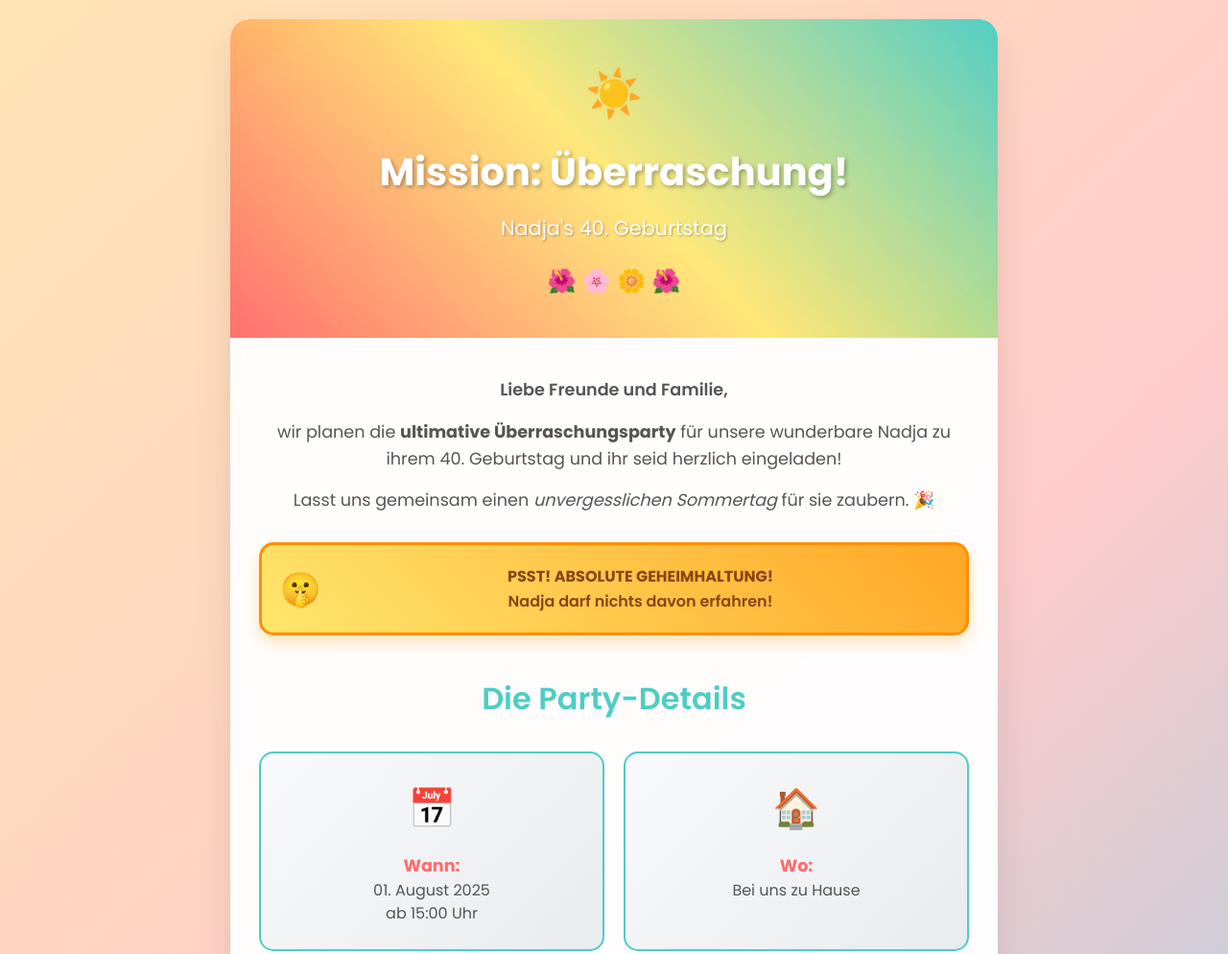
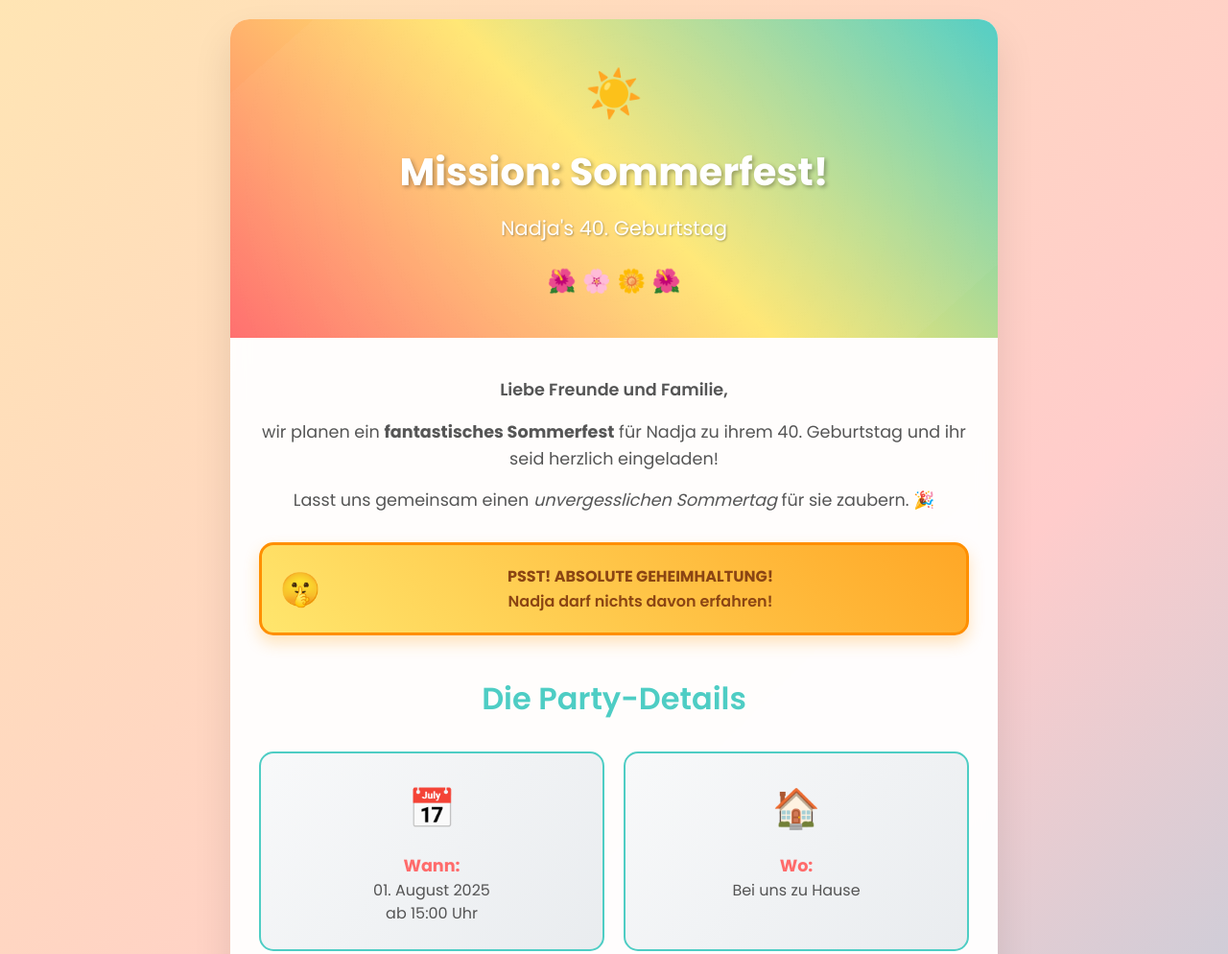
Before and after one commit to davivri/Einladung, a plain HTML site: page index.html in a window 1280 px wide. Shown: the top 994 px of the page at 96% size. Drawn offline with Linux system fonts and the light colour scheme.

Commit message:
Update index.html

```diff
--- a/index.html
+++ b/index.html
@@ -12,7 +12,7 @@
         <!-- Header Section -->
         <header class="header">
             <div class="sun-decoration">☀️</div>
-            <h1 class="main-title">Mission: Überraschung!</h1>
+            <h1 class="main-title">Mission: Sommerfest!</h1>
             <div class="subtitle">Nadja's 40. Geburtstag</div>
             <div class="flowers-decoration">🌺 🌸 🌼 🌺</div>
         </header>
@@ -22,7 +22,7 @@
             <div class="invitation-text">
                 <p class="greeting">Liebe Freunde und Familie,</p>
 
-                <p>wir planen die <strong>ultimative Überraschungsparty</strong> für unsere wunderbare Nadja zu ihrem 40. Geburtstag und ihr seid herzlich eingeladen!</p>
+                <p>wir planen ein <strong>fantastisches Sommerfest</strong> für Nadja zu ihrem 40. Geburtstag und ihr seid herzlich eingeladen!</p>
 
                 <p>Lasst uns gemeinsam einen <em>unvergesslichen Sommertag</em> für sie zaubern. 🎉</p>
 
```
